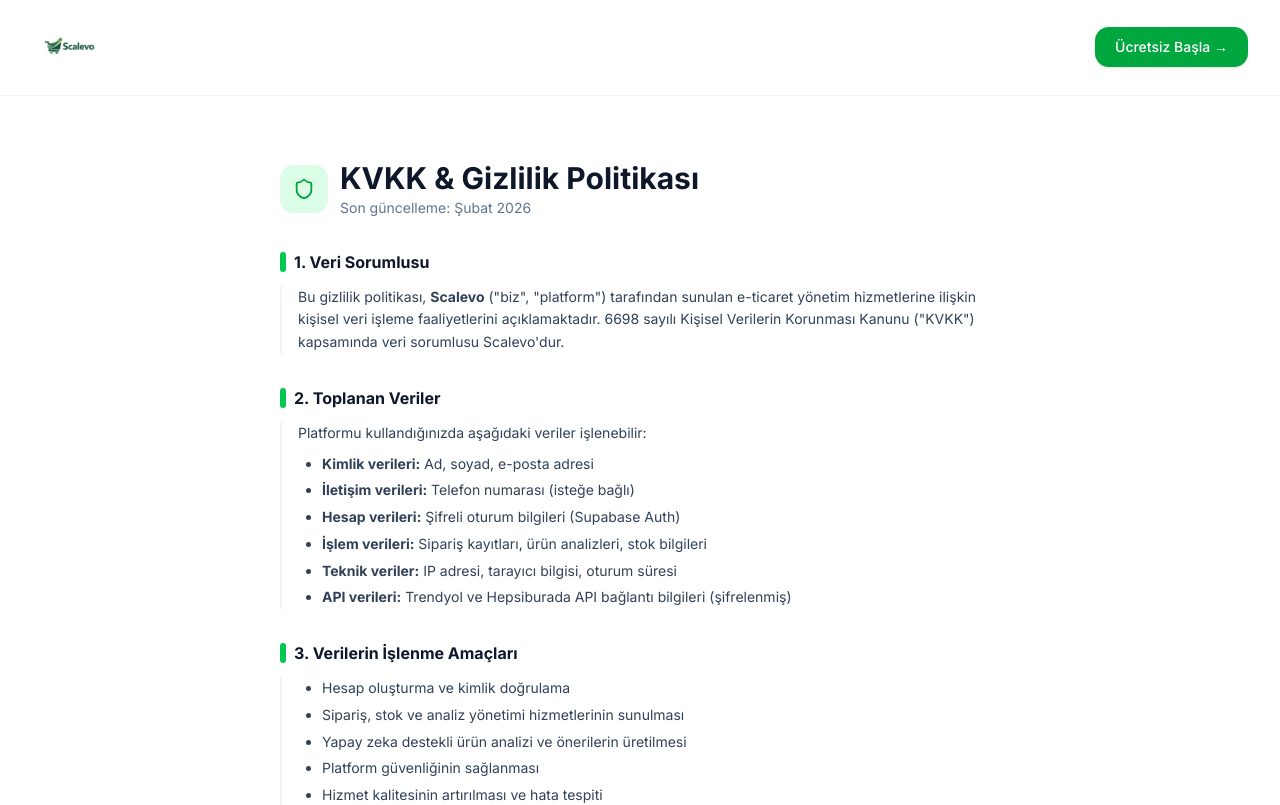
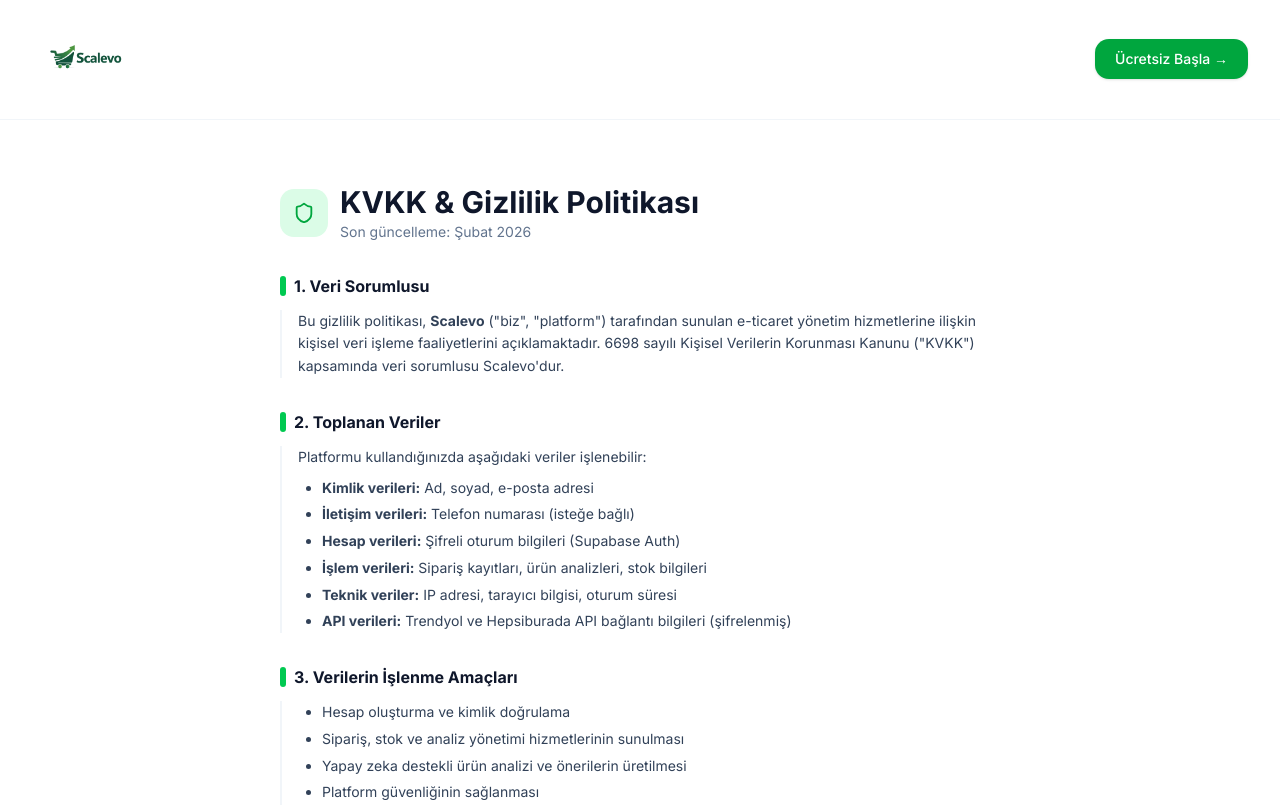
Before and after one commit to eegeren/Scalevo-App, a Next.js app: page /kvkk in a window 1280 px wide. Shown: the top 805 px of the page. Built offline with nearby package versions, Linux system fonts and the light colour scheme; no server answers.

Commit message:
feat: scalevo logo entegrasyonu ve boyut artirimi

```diff
--- a/components/brand/BrandIcon.tsx
+++ b/components/brand/BrandIcon.tsx
@@ -13,7 +13,7 @@
   variant = "solid",
   className = "",
 }: BrandIconProps) {
-  const height = size === "sm" ? 28 : 36;
+  const height = size === "sm" ? 40 : 52;
   const width = Math.round(height * 2.27);
 
   return (
```
